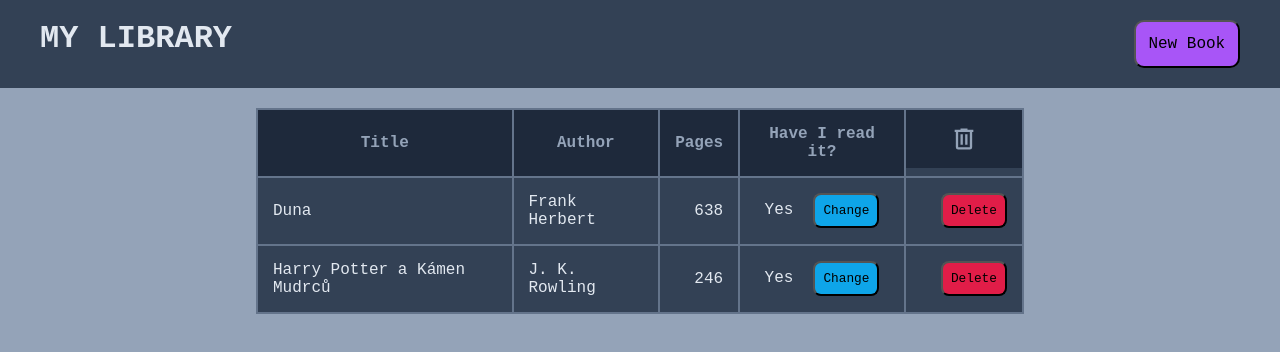
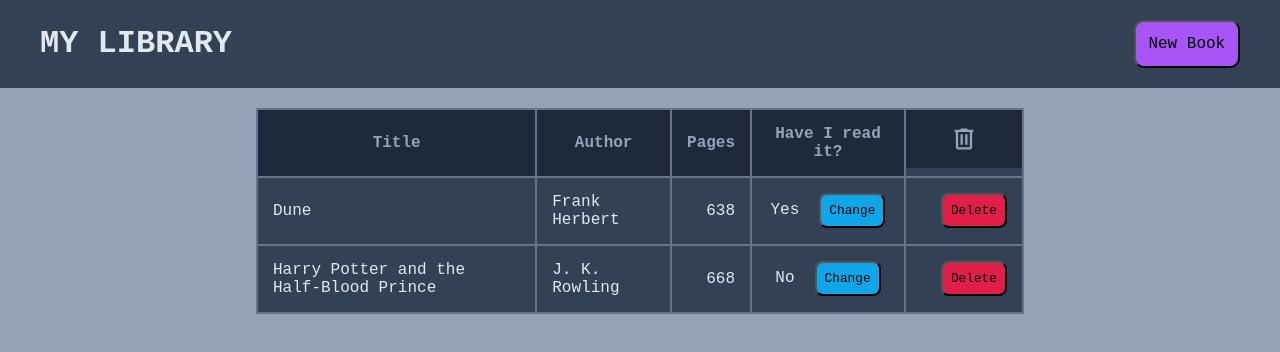
Before and after one commit to Sharpicek/library, a plain HTML site: page index.html in a window 1280 px wide. Drawn offline with Linux system fonts and the light colour scheme.

Commit message:
Update header alignment

```diff
--- a/script.js
+++ b/script.js
@@ -16,8 +16,8 @@ function addBookToLibrary (title, author, pages, read) {
      myLibrary.push(new Book(title, author, pages, read));
 };
 
-addBookToLibrary('Duna', 'Frank Herbert', '638', true);
-addBookToLibrary('Harry Potter a Kámen Mudrců', 'J. K. Rowling', '246', true);
+addBookToLibrary("Dune", "Frank Herbert", "638", true);
+addBookToLibrary("Harry Potter and the Half-Blood Prince", "J. K. Rowling", "668", false);
 
 function showLibrary() {
     const table = document.getElementById("library");
--- a/styles.css
+++ b/styles.css
@@ -56,6 +56,7 @@ header {
     background-color: #334155;
     display: flex;
     justify-content: space-between;
+    align-items: center;
 }
 
 h1 {
```
